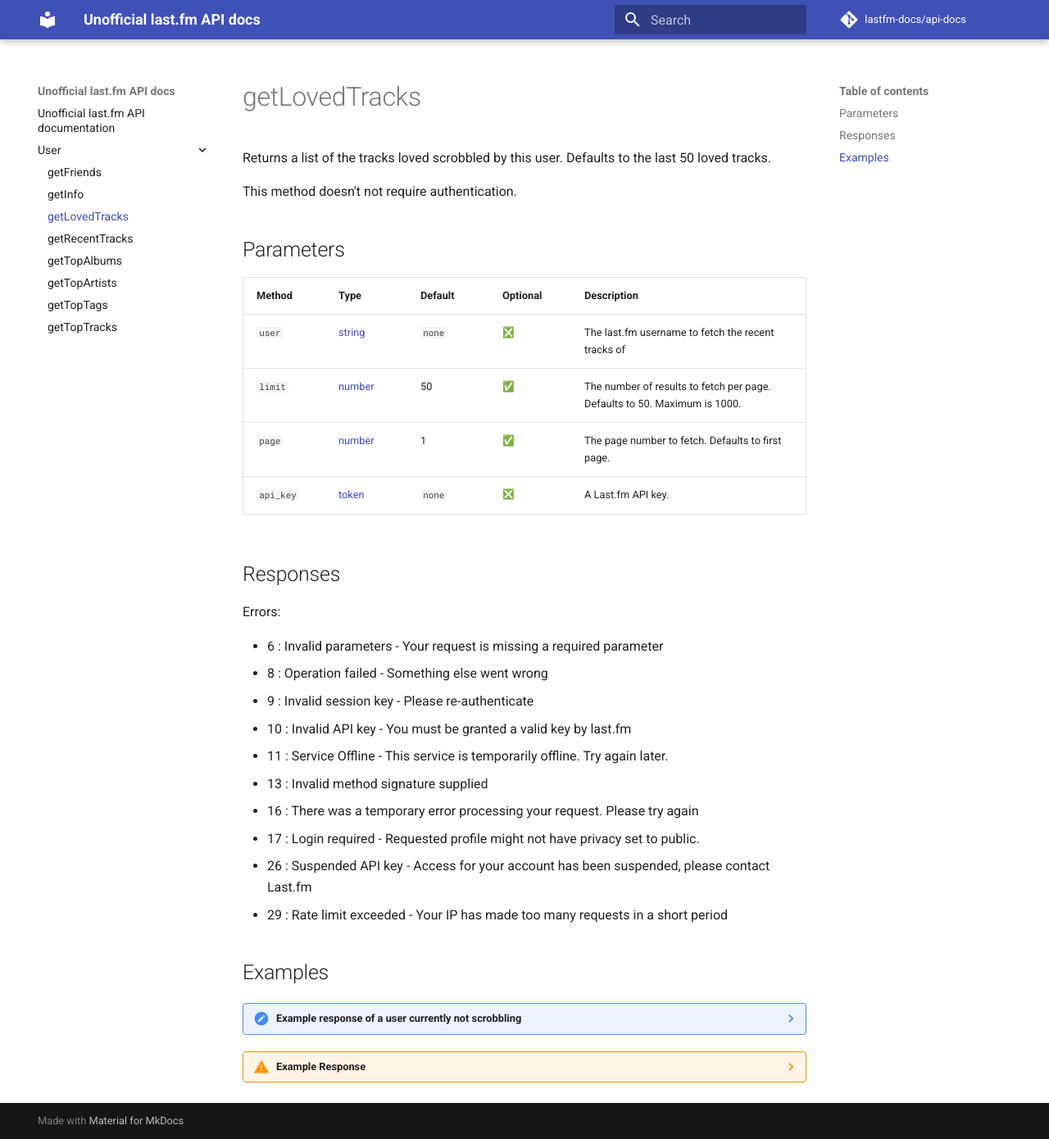
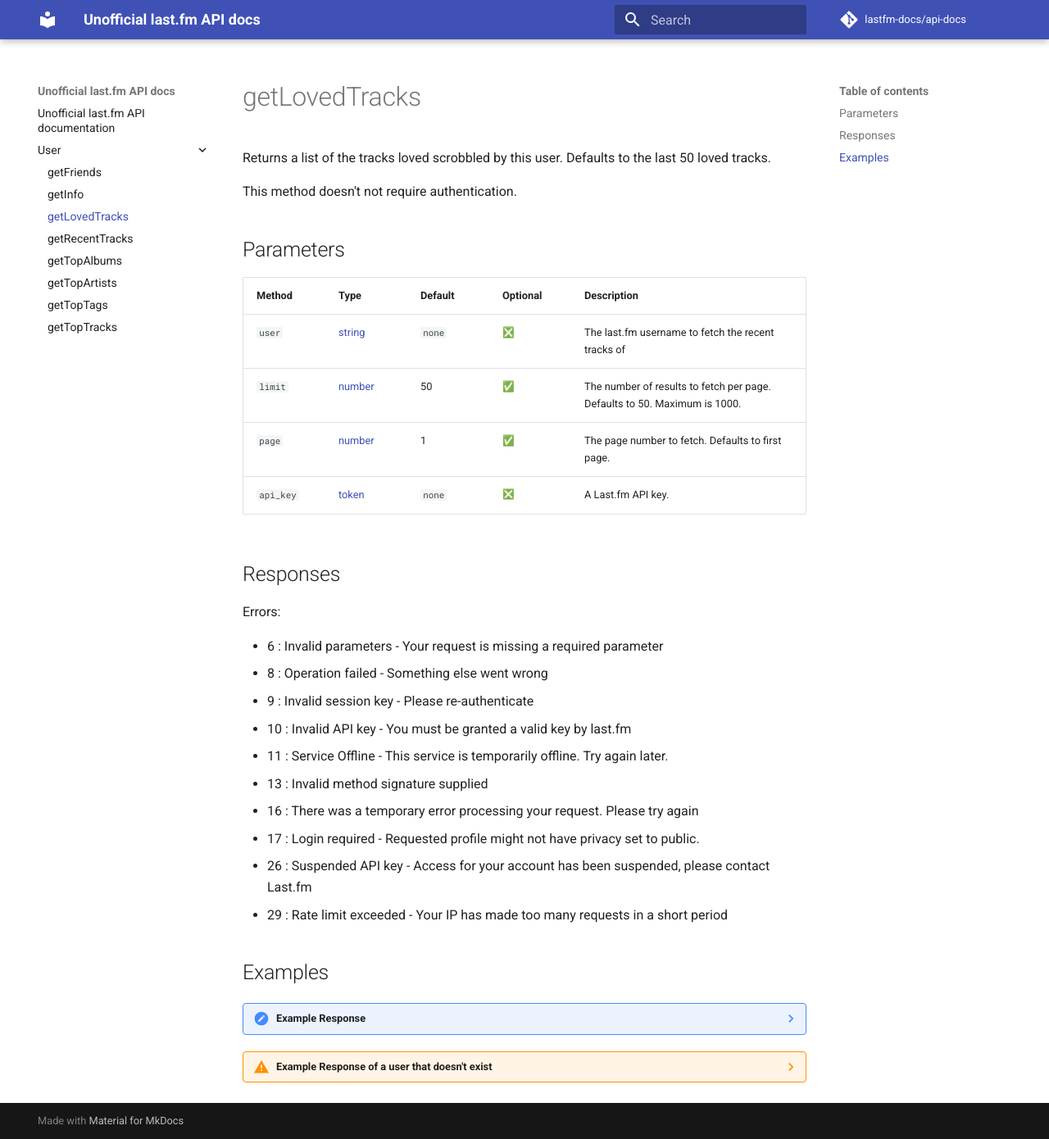
Before and after one commit to lastfm-docs/api-docs, an MkDocs documentation site: the page built from docs/user/getLovedTracks.md, in a window 1280 px wide and 1390 px high. Shown: the whole window at 82% size. Built offline with MkDocs 1.6.1 and Material for MkDocs 9.7.7, drawn with Linux system fonts in a browser that asks for light colours; emoji names are drawn with the system emoji font; comment, search, counter and statistics services are not loaded.

Commit message:
fixed example that i fucked up

````diff
--- a/docs/user/getLovedTracks.md
+++ b/docs/user/getLovedTracks.md
@@ -28,7 +28,7 @@
 
 ## Examples
 
-??? note "Example response of a user currently not scrobbling"
+??? note "Example Response"
 
     | Parameter | Value            |
     |-----------|------------------|
@@ -95,7 +95,7 @@
     ```
 
 
-??? warning "Example Response"
+??? warning "Example Response of a user that doesn't exist"
 
     HTTP status: `404 NOT FOUND`
 
````
